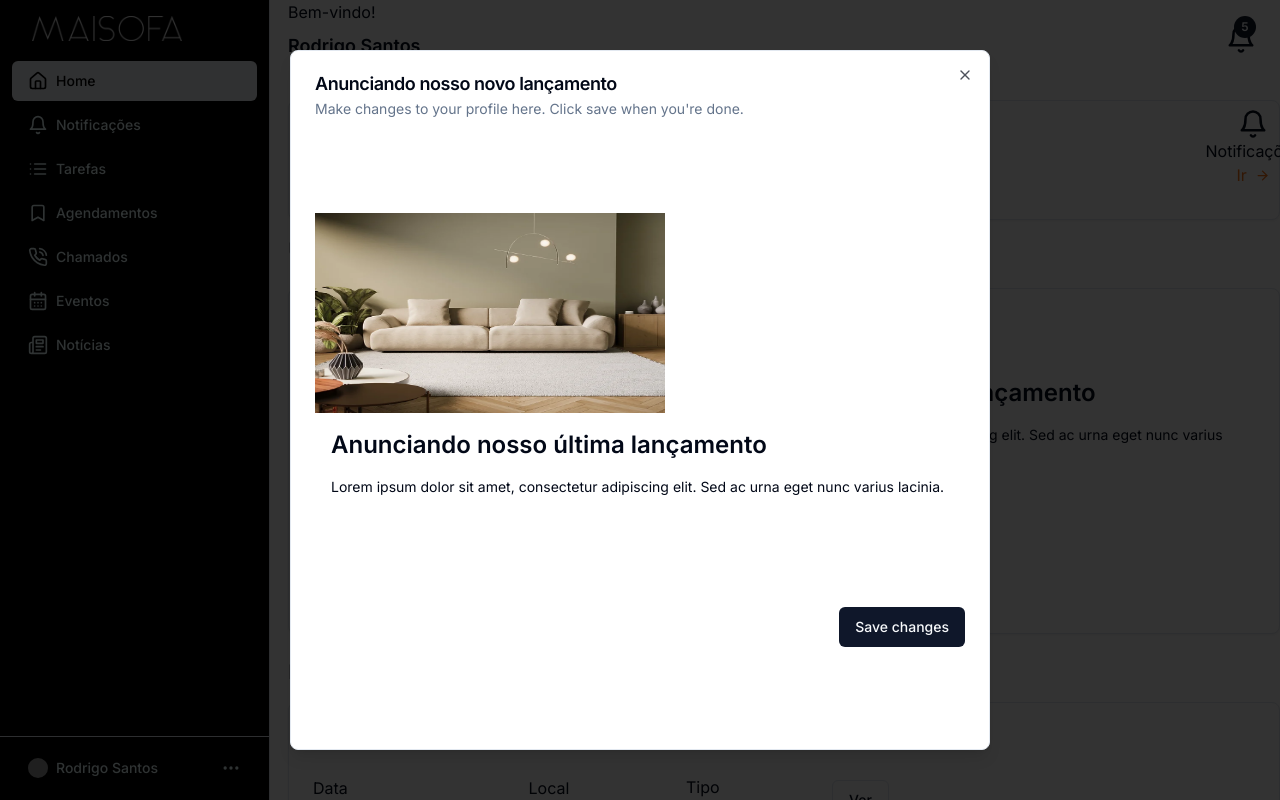
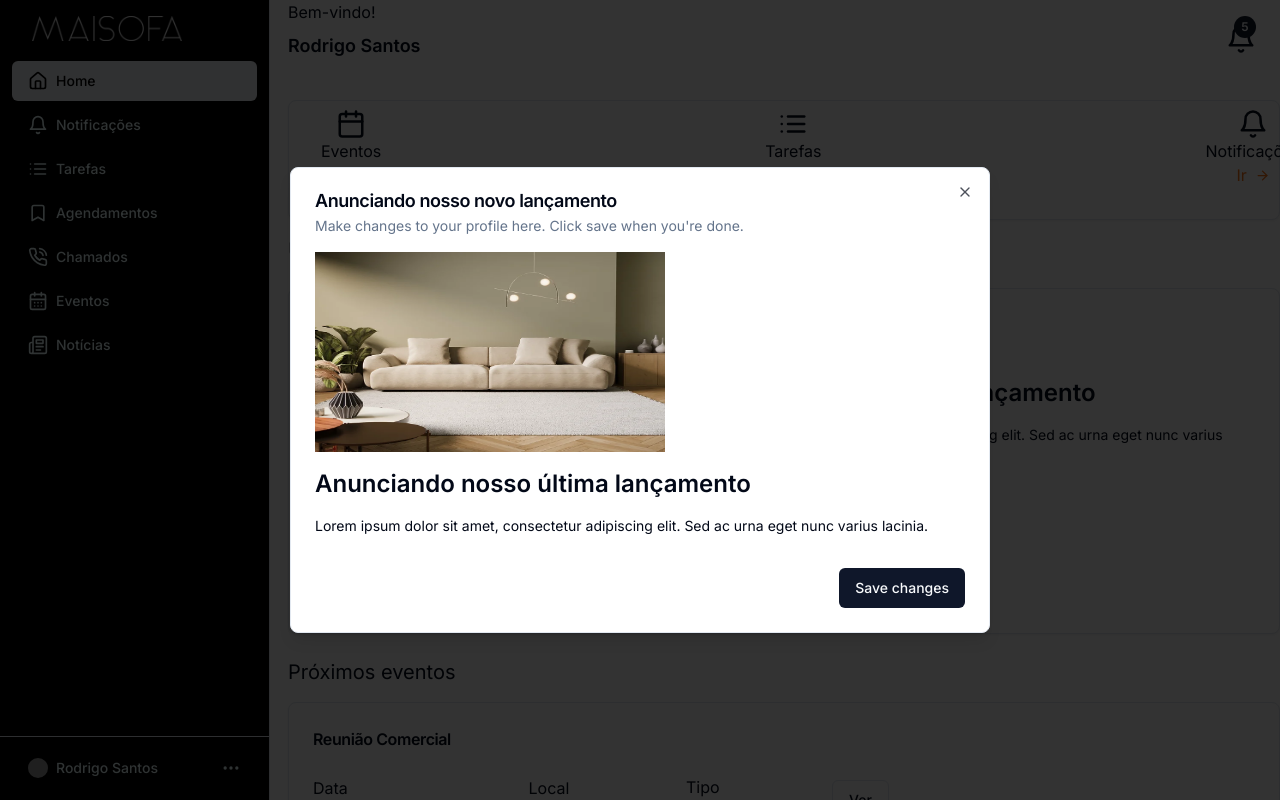
Before and after one commit to maisofa/intranet-interface, a Next.js app: page /home in a window 1280 px wide. Both pictures are taken after a click on the button "Ver mais". Shown: the top 800 px of the page. Built offline with nearby package versions, Linux system fonts and the light colour scheme; grey boxes are pictures that could not be loaded.

Commit message:
fix: updated dialog to fixed height

```diff
--- a/src/components/news-card-dialog.tsx
+++ b/src/components/news-card-dialog.tsx
@@ -16,7 +16,7 @@ export function NewsCardDialog() {
       <DialogTrigger asChild>
         <Button variant="outline" className="mt-2">Ver mais</Button>
       </DialogTrigger>
-      <DialogContent className="sm:max-w-[700px] h-[700px]">
+      <DialogContent className="sm:max-w-[700px]">
         <DialogHeader>
           <DialogTitle>Anunciando nosso novo lançamento</DialogTitle>
           <DialogDescription>
@@ -29,7 +29,7 @@ export function NewsCardDialog() {
             alt="News"
             className="w-[350px] h-[200px]"
           />
-          <div className="p-4">
+          <div className="py-4">
             <h3 className="text-2xl font-semibold mb-4">Anunciando nosso última lançamento</h3>
             <p className="text-sm">
               Lorem ipsum dolor sit amet, consectetur adipiscing elit. Sed ac urna eget nunc varius lacinia.
```
